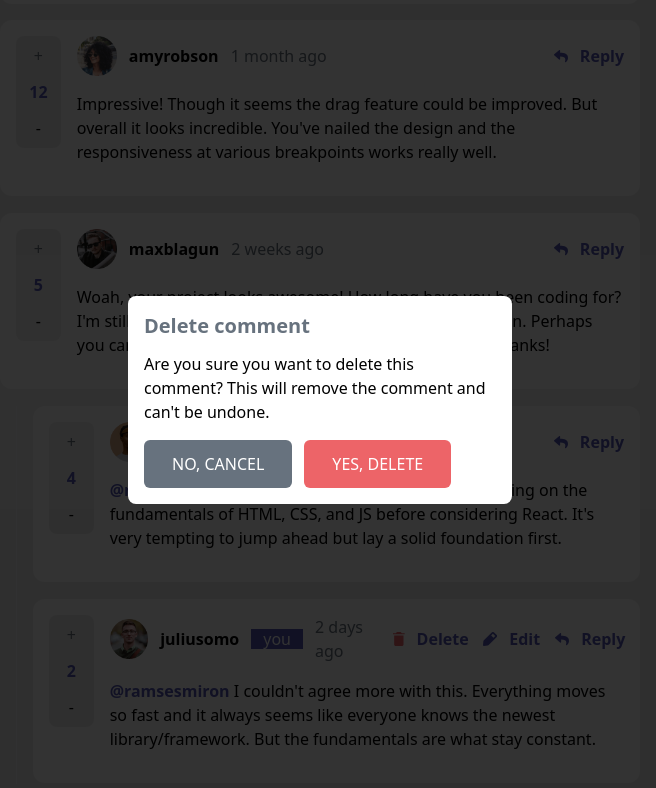
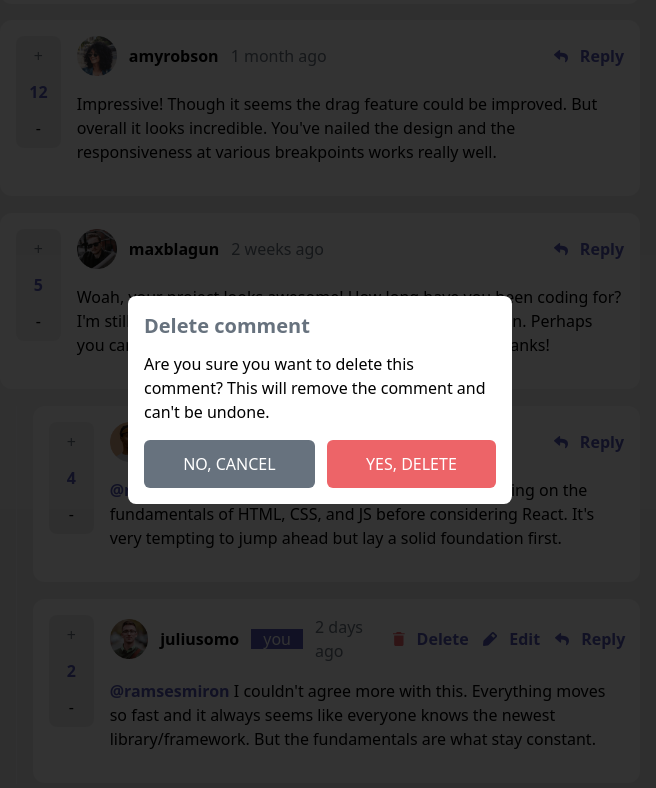
Before and after one commit to hamdi4-beep/interactive-comments-section-main, a React (Vite) app: page / in a window 1280 px wide. Both pictures are taken after a click on the button "Delete". Shown: the part 226-1014 px from the top of the page, without its empty margins (320-976 px from the left). Built offline with nearby package versions, Linux system fonts and the light colour scheme.

Commit message:
added more type definitions for better maintainability

```diff
--- a/src/App.tsx
+++ b/src/App.tsx
@@ -28,13 +28,14 @@ export type FormLabels =
   | 'comment'
   | 'edit'
 
+export type STATE_ACTIONS =
+  | 'CREATE_COMMENT'
+  | 'REPLY_COMMENT'
+  | 'EDIT_COMMENT'
+  | 'DELETE_COMMENT'
+
 export const reducer = (state: UserComment[], action: {
-  type:
-    | 'CREATE_COMMENT'
-    | 'REPLY_COMMENT'
-    | 'EDIT_COMMENT'
-    | 'DELETE_COMMENT'
-
+  type: STATE_ACTIONS,
   value: string
   comment?: UserComment
 }) => {
--- a/src/components/Comment.tsx
+++ b/src/components/Comment.tsx
@@ -3,6 +3,7 @@ import * as React from 'react'
 import {
     currentUser,
     FormLabels,
+    STATE_ACTIONS,
     UserComment,
     UserReply
 } from '../App'
@@ -14,7 +15,11 @@ export default function Comment({
     updateComment
 }: {
     comment: UserComment
-    updateComment: Function
+    updateComment: React.Dispatch<{
+        type: STATE_ACTIONS,
+        value: string,
+        comment?: UserComment
+    }>
 }) {
     const [currentlySelected, setCurrentlySelected] = React.useState('')
     const [isEditted, setIsEditted] = React.useState(false)
@@ -94,7 +99,8 @@ export default function Comment({
                 handleHideClick={() => setIsHidden(true)}
                 handleDeleteClick={() => updateComment({
                     type: 'DELETE_COMMENT',
-                    comment
+                    comment,
+                    value: ''
                 })}
             />}
 
@@ -171,7 +177,7 @@ const Modal = ({
     handleHideClick: () => void
     handleDeleteClick: () => void
 }) => (
-    <div className="bg-black bg-opacity-80 fixed inset-0 grid place-content-center">
+    <div className="bg-black bg-opacity-80 fixed inset-0 grid place-content-center z-50">
         <div className="bg-white rounded-lg max-w-sm p-4">
             <h2 className='font-bold text-neutral-grayish-blue text-xl'>Delete comment</h2>
             <p className='pt-3'>Are you sure you want to delete this comment? This will remove the comment and can't be undone.</p>
--- a/src/input.css
+++ b/src/input.css
@@ -45,7 +45,7 @@ body {
     }
 
     .modal-btn {
-        @apply p-3 px-7 text-white uppercase rounded-md;
+        @apply p-3 px-7 text-white uppercase rounded-md flex-grow;
     }
 }
 
--- a/src/output.css
+++ b/src/output.css
@@ -564,6 +564,7 @@ video {
 }
 
 .modal-btn {
+  flex-grow: 1;
   border-radius: 0.375rem;
   padding: 0.75rem;
   padding-left: 1.75rem;
@@ -579,6 +580,10 @@ video {
 
 .inset-0 {
   inset: 0px;
+}
+
+.z-50 {
+  z-index: 50;
 }
 
 .-mt-4 {
@@ -715,10 +720,6 @@ video {
   padding: 0.5rem;
 }
 
-.p-3 {
-  padding: 0.75rem;
-}
-
 .p-4 {
   padding: 1rem;
 }
@@ -731,11 +732,6 @@ video {
 .px-4 {
   padding-left: 1rem;
   padding-right: 1rem;
-}
-
-.px-7 {
-  padding-left: 1.75rem;
-  padding-right: 1.75rem;
 }
 
 .py-3 {
```
